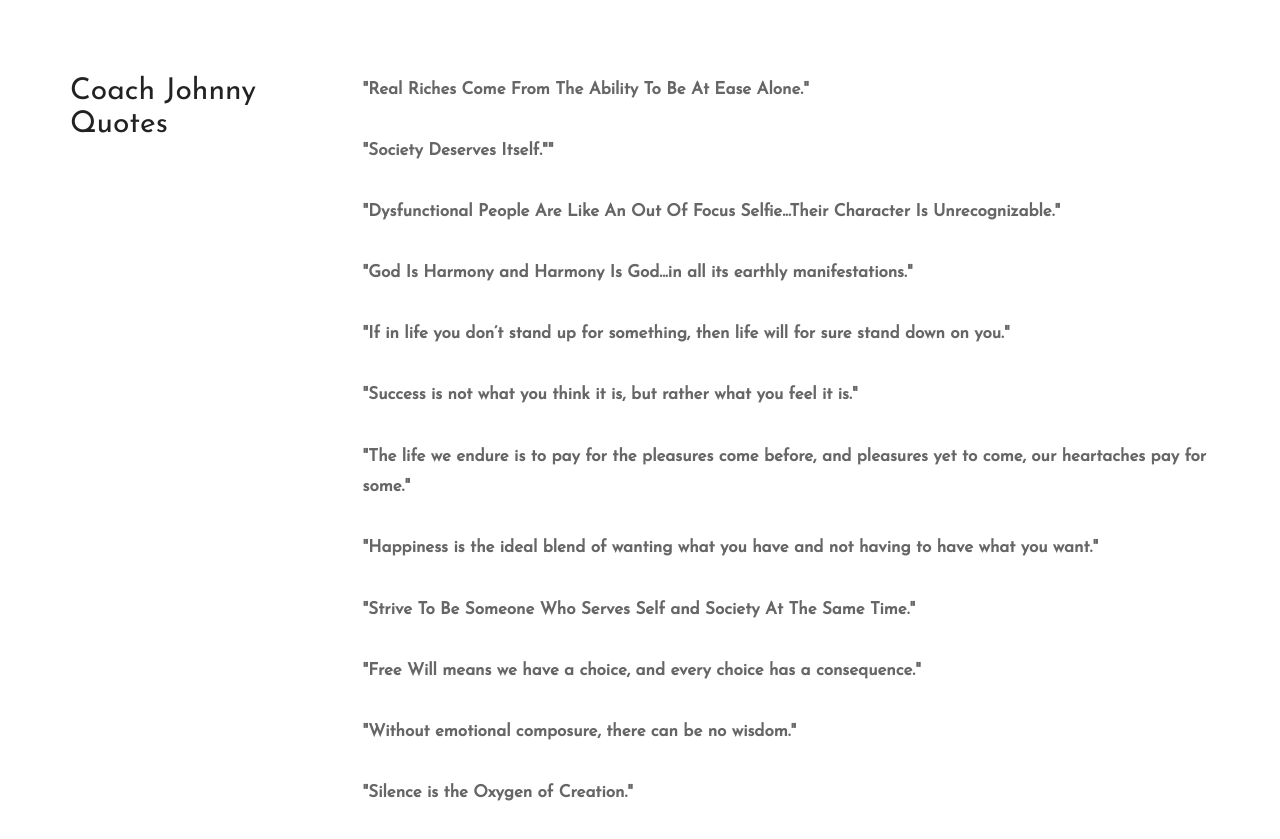
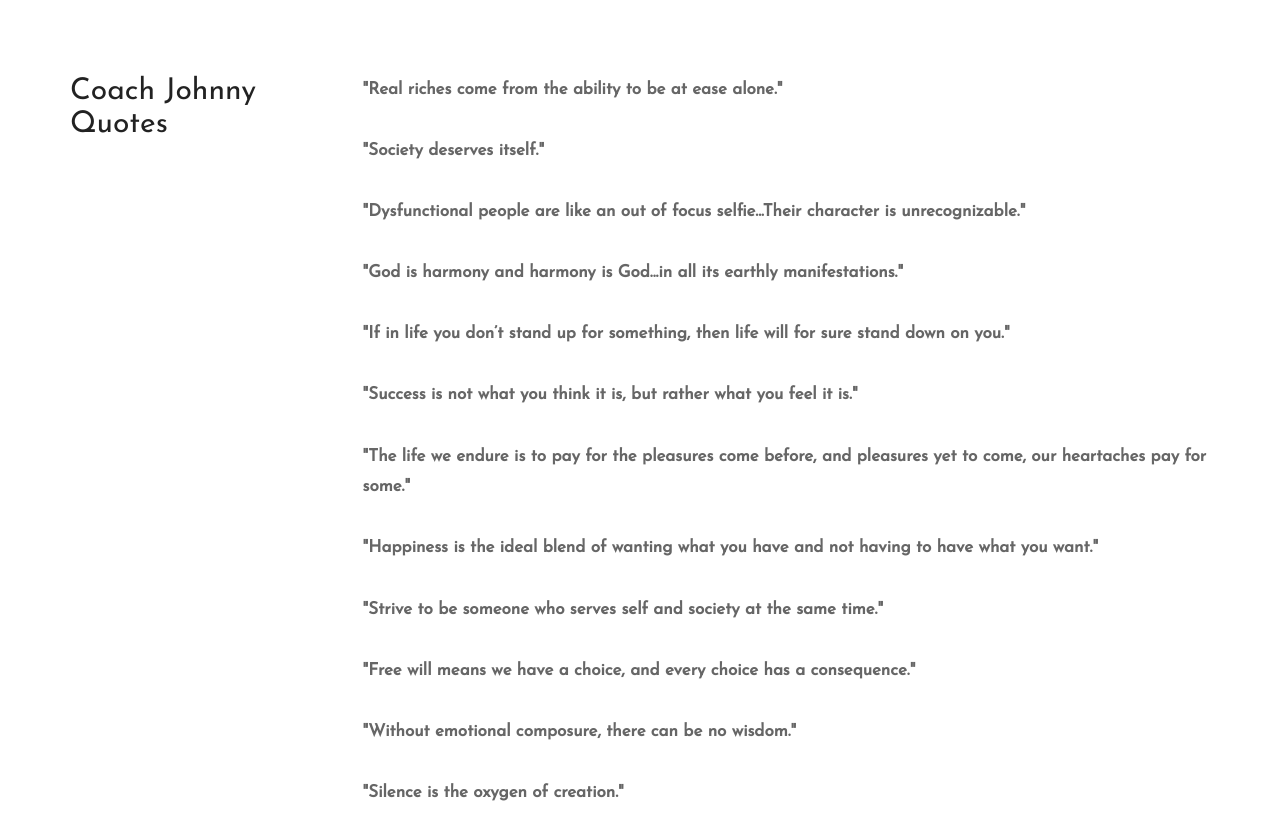
Before and after one commit to samantha-yee11/JohnnyLockwoodPersonalSite, a plain HTML site: page about.html in a window 1280 px wide. Shown: the part 2436-3275 px from the top of the page. Drawn offline with Linux system fonts and the light colour scheme.

Commit message:
more captions

```diff
--- a/about.html
+++ b/about.html
@@ -129,16 +129,16 @@
             <div class="col-md-9">
                <p>
                   <strong>
-                     "Real Riches Come From The Ability To Be At Ease Alone."
+                     "Real riches come from the ability to be at ease alone."
                      <br>
                      <br>
-                     "Society Deserves Itself.""
+                     "Society deserves itself."
                      <br>
                      <br>
-                     "Dysfunctional People Are Like An Out Of Focus Selfie...Their Character Is Unrecognizable."
+                     "Dysfunctional people are like an out of focus selfie...Their character is unrecognizable."
                      <br>
                      <br>
-                     "God Is Harmony and Harmony Is God...in all its earthly manifestations."
+                     "God is harmony and harmony is God...in all its earthly manifestations."
                      <br>
                      <br>
                      "If in life you don’t stand up for something, then life will for sure stand down on you."
@@ -154,16 +154,16 @@
                      "Happiness is the ideal blend of wanting what you have and not having to have what you want."
                      <br>
                      <br>
-                     "Strive To Be Someone Who Serves Self and Society At The Same Time."
+                     "Strive to be someone who serves self and society at the same time."
                      <br>
                      <br>
-                     "Free Will means we have a choice, and every choice has a consequence."
+                     "Free will means we have a choice, and every choice has a consequence."
                      <br>
                      <br>
                      "Without emotional composure, there can be no wisdom."
                      <br>
                      <br>
-                     "Silence is the Oxygen of Creation."
+                     "Silence is the oxygen of creation."
                      <br> </strong>
                </p>
             </div>
```
Also changed, not shown: 1 other file.
